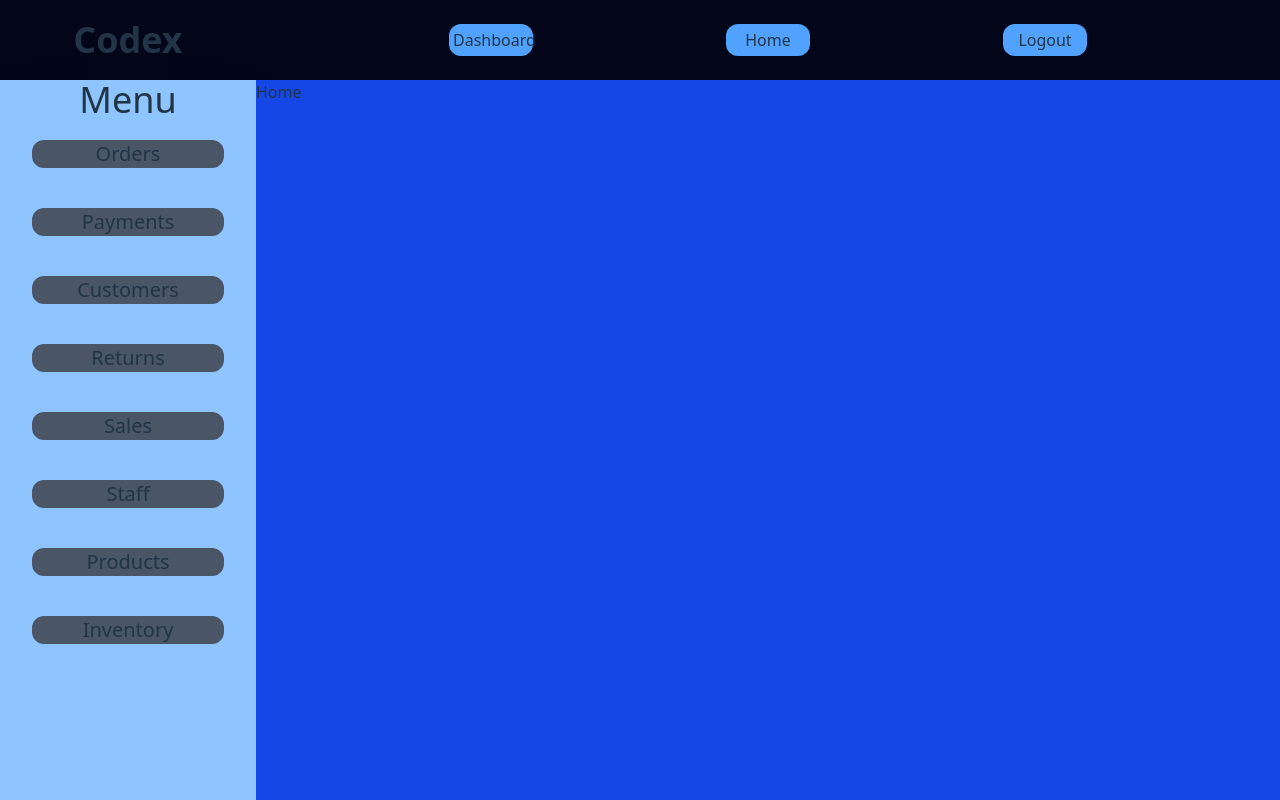
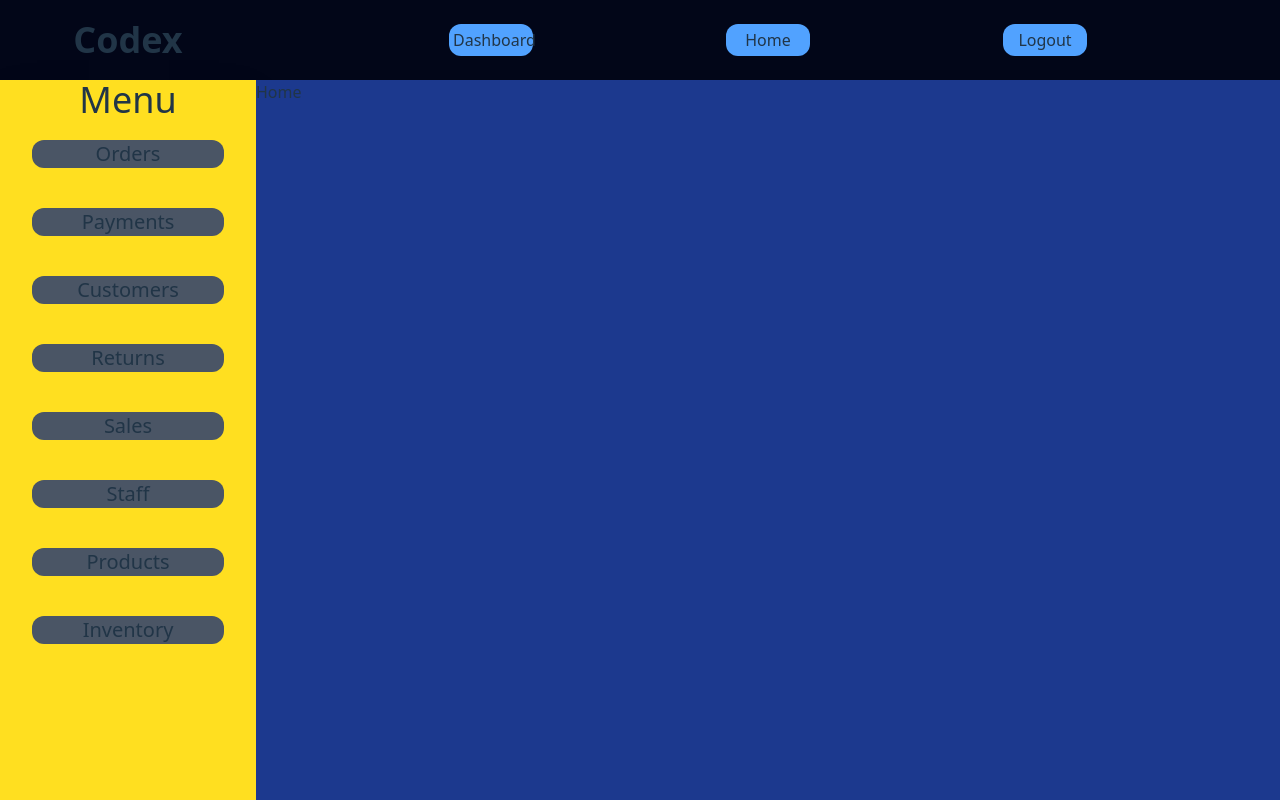
Before and after one commit to anmolguptanpj/Ecommercev1_FrontendSupplier, a React (Vite) app: page /home in a window 1280 px wide. Built offline with nearby package versions, Linux system fonts and the light colour scheme; no server answers.

Commit message:
completed inventory dashboard

```diff
--- a/src/App.jsx
+++ b/src/App.jsx
@@ -23,8 +23,8 @@ function App() {
     <div id='main'>
       <div id = 'header'><Header/></div>
       <div id = 'body'>
-        <div className=' bg-blue-300 shadow-2xl' id = "sidebar"><Sidebar/></div>
-        <div className='bg-blue-700 h-full w-full' id = 'outlet1'><Outlet/></div>
+        <div className=' bg-yellow-300 shadow-2xl' id = "sidebar"><Sidebar/></div>
+        <div className='bg-blue-900 h-full w-full' id = 'outlet1'><Outlet/></div>
       </div>
     </div>
   )
```
